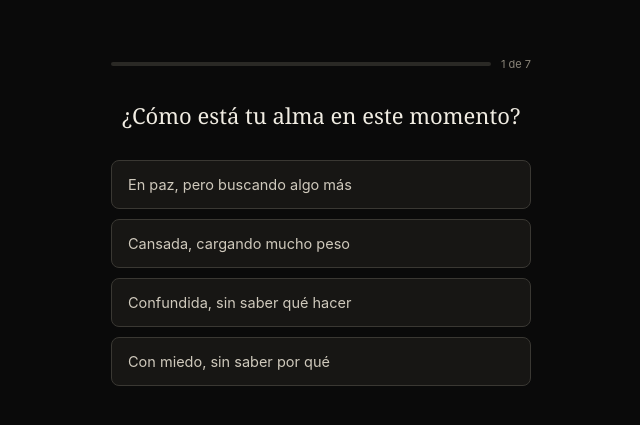
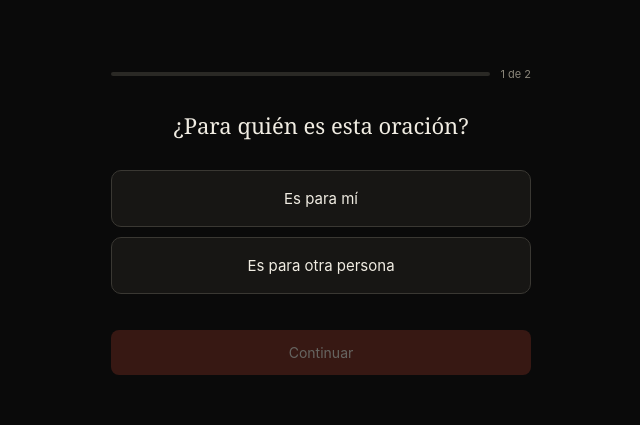
Before and after one commit to firres190/santuario-quiz, a plain HTML site: page quiz.html in a window 1280 px wide. Shown: the part 179-604 px from the top of the page, without its empty margins (319-959 px from the left). Drawn offline with Linux system fonts and the light colour scheme.

Commit message:
Add files via upload

```diff
--- a/quiz.html
+++ b/quiz.html
@@ -11,7 +11,7 @@ n.callMethod.apply(n,arguments):n.queue.push(arguments)};if(!f._fbq)f._fbq=n;
 n.push=n;n.loaded=!0;n.version='2.0';n.queue=[];t=b.createElement(e);t.async=!0;
 t.src=v;s=b.getElementsByTagName(e)[0];s.parentNode.insertBefore(t,s)}(window,
 document,'script','https://connect.facebook.net/en_US/fbevents.js');
-fbq('init', 'TU_PIXEL_ID_AQUI');
+fbq('init', '2628120420939405');
 fbq('track', 'PageView');
 </script>
 
@@ -152,6 +152,70 @@ fbq('track', 'PageView');
     cursor: not-allowed;
   }
 
+  .dest-options {
+    display: flex;
+    flex-direction: column;
+    gap: 10px;
+    width: 100%;
+    max-width: 420px;
+  }
+
+  .dest-btn {
+    background: var(--bg-card);
+    border: 0.5px solid var(--border);
+    color: var(--text-primary);
+    padding: 18px 16px;
+    border-radius: 10px;
+    font-size: 15px;
+    cursor: pointer;
+    font-family: inherit;
+    transition: background 0.15s ease, border-color 0.15s ease;
+  }
+
+  .dest-btn.selected {
+    border-color: var(--accent-light);
+    background: #1d1813;
+  }
+
+  .extra-fields {
+    display: flex;
+    flex-direction: column;
+    gap: 10px;
+    width: 100%;
+    max-width: 420px;
+    margin-top: 4px;
+  }
+
+  .field-label {
+    font-size: 11px;
+    color: var(--text-tertiary);
+    text-align: left;
+    letter-spacing: 0.5px;
+  }
+
+  .chip-row {
+    display: flex;
+    flex-wrap: wrap;
+    gap: 8px;
+  }
+
+  .chip {
+    background: var(--bg-card);
+    border: 0.5px solid var(--border);
+    color: var(--text-secondary);
+    padding: 9px 14px;
+    border-radius: 20px;
+    font-size: 13px;
+    cursor: pointer;
+    font-family: inherit;
+  }
+
+  .chip.selected {
+    border-color: var(--accent-light);
+    background: #1d1813;
+    color: var(--text-primary);
+  }
+
   .fade-in {
     animation: fadeIn 0.35s ease both;
   }
@@ -179,20 +243,15 @@ fbq('track', 'PageView');
 
   const questions = [
     {
-      id: 'estado_alma',
-      text: '¿Cómo está tu alma en este momento?',
-      type: 'choice',
-      options: [
-        'En paz, pero buscando algo más',
-        'Cansada, cargando mucho peso',
-        'Confundida, sin saber qué hacer',
-        'Con miedo, sin saber por qué'
-      ]
+      id: 'destinatario',
+      text: '¿Para quién es esta oración?',
+      type: 'combo_destinatario'
     },
     {
       id: 'area_vida',
       text: '¿Qué es lo que más pesa en tu corazón hoy?',
       type: 'choice',
+      showIf: (a) => a.destinatario && a.destinatario.tipo === 'personal',
       options: [
         { label: 'Mi salud o la de alguien que amo', santo: 'San Rafael Arcángel' },
         { label: 'Un miedo que no me deja en paz', santo: 'San Miguel Arcángel' },
@@ -204,42 +263,12 @@ fbq('track', 'PageView');
       id: 'emocion',
       text: 'Si pudieras decirle una sola frase a Dios ahora mismo, ¿cuál sería el sentimiento detrás?',
       type: 'choice',
+      showIf: (a) => a.destinatario && a.destinatario.tipo === 'personal',
       options: [
-        'Ayúdame, ya no puedo sola/o',
+        'Ayúdame, ya no puedo más',
         'Dame fuerzas para seguir',
         'Perdóname o ayúdame a perdonar',
         'Gracias, aunque esté sufriendo'
-      ]
-    },
-    {
-      id: 'tiempo',
-      text: '¿Desde cuándo cargas con esto?',
-      type: 'choice',
-      options: [
-        'Hace pocos días',
-        'Hace varios meses',
-        'Hace años',
-        'No recuerdo un momento en que no estuviera ahí'
-      ]
-    },
-    {
-      id: 'devocion',
-      text: '¿Le tienes una devoción especial a algún santo o figura?',
-      type: 'choice',
-      options: [
-        'San Rafael Arcángel',
-        'San Miguel Arcángel',
-        'La Virgen María',
-        'Ninguno en particular, solo creo en Dios'
-      ]
-    },
-    {
-      id: 'destinatario',
-      text: '¿Esta oración es para ti o para otra persona?',
-      type: 'choice',
-      options: [
-        { label: 'Es para mí', tipo: 'personal' },
-        { label: 'Es para otra persona', tipo: 'otro' }
       ]
     },
     {
@@ -250,28 +279,22 @@ fbq('track', 'PageView');
       showIf: (a) => a.destinatario && a.destinatario.tipo === 'personal'
     },
     {
-      id: 'nombre_destinatario',
-      text: '¿Cómo se llama esa persona?',
-      type: 'text',
-      placeholder: 'Su nombre',
-      showIf: (a) => a.destinatario && a.destinatario.tipo === 'otro'
-    },
-    {
-      id: 'parentesco',
-      text: '¿Qué es esa persona para ti?',
+      id: 'motivo_otro',
+      text: '¿Por qué deseas interceder por ella?',
       type: 'choice',
+      showIf: (a) => a.destinatario && a.destinatario.tipo === 'otro',
       options: [
-        'Mi madre o mi padre',
-        'Mi hijo o mi hija',
-        'Mi pareja',
-        'Un familiar cercano',
-        'Un amigo o amiga'
-      ],
-      showIf: (a) => a.destinatario && a.destinatario.tipo === 'otro'
+        { label: 'Por su salud', santo: 'San Rafael Arcángel' },
+        { label: 'Por su dinero o trabajo', santo: 'San Rafael Arcángel' },
+        { label: 'Por protección espiritual', santo: 'San Miguel Arcángel' },
+        { label: 'Por su paz y consuelo', santo: 'Virgen María' },
+        { label: 'Por una causa difícil', santo: 'Santa Rita de Casia' }
+      ]
     },
     {
       id: 'listo',
       text: '¿Estás listo o lista para recibir tu oración?',
+      textOtro: '¿Estás listo o lista para recibir la sanación?',
       type: 'choice',
       options: [
         'Sí, la necesito ahora',
@@ -293,13 +316,38 @@ fbq('track', 'PageView');
     const container = document.getElementById('quiz-container');
     const progressPct = Math.round((visibleIndex / visible.length) * 100);
 
+    const esParaOtroActual = answers.destinatario && answers.destinatario.tipo === 'otro';
+    const qtext = (esParaOtroActual && q.textOtro) ? q.textOtro : q.text;
+
     let breadcrumbHtml = '';
-    if (currentIndex > 0 && answers.area_vida) {
-      breadcrumbHtml = `<p class="breadcrumb">Elegiste: ${answers.area_vida.label.toLowerCase()}</p>`;
+    const motivoRespondido = answers.area_vida || answers.motivo_otro;
+    if (currentIndex > 0 && motivoRespondido && q.id !== 'destinatario') {
+      breadcrumbHtml = `<p class="breadcrumb">Elegiste: ${motivoRespondido.label.toLowerCase()}</p>`;
     }
 
     let bodyHtml = '';
-    if (q.type === 'choice') {
+
+    if (q.type === 'combo_destinatario') {
+      const tipo = answers.destinatario ? answers.destinatario.tipo : null;
+      const parentescoSel = answers.parentesco ? answers.parentesco.label : null;
+      bodyHtml = `
+        <div class="dest-options">
+          <button class="dest-btn ${tipo === 'personal' ? 'selected' : ''}" onclick="setDestinatario('personal')">Es para mí</button>
+          <button class="dest-btn ${tipo === 'otro' ? 'selected' : ''}" onclick="setDestinatario('otro')">Es para otra persona</button>
+        </div>
+        <div class="extra-fields" id="extra-fields" style="display:${tipo === 'otro' ? 'flex' : 'none'}">
+          <span class="field-label">¿Cómo se llama?</span>
+          <input type="text" class="text-input" id="nombre-destinatario-input" placeholder="Su nombre" maxlength="40" value="${answers.nombre_destinatario ? answers.nombre_destinatario.label : ''}">
+          <span class="field-label">¿Qué es para ti?</span>
+          <div class="chip-row" id="parentesco-chips">
+            ${['Mi madre o mi padre', 'Mi hijo o mi hija', 'Mi pareja', 'Un familiar', 'Un amigo o amiga'].map(p =>
+              `<button class="chip ${parentescoSel === p ? 'selected' : ''}" onclick="setParentesco('${p}')">${p}</button>`
+            ).join('')}
+          </div>
+        </div>
+        <button class="continue-btn" id="continue-btn-dest" style="margin-top:8px" disabled onclick="confirmDestinatario()">Continuar</button>
+      `;
+    } else if (q.type === 'choice') {
       bodyHtml = `<div class="options">` +
         q.options.map((opt, i) => {
           const label = typeof opt === 'string' ? opt : opt.label;
@@ -320,7 +368,7 @@ fbq('track', 'PageView');
           <span class="progress-label">${visibleIndex + 1} de ${visible.length}</span>
         </div>
         ${breadcrumbHtml}
-        <p class="qtext">${q.text}</p>
+        <p class="qtext">${qtext}</p>
         ${bodyHtml}
       </div>
     `;
@@ -334,7 +382,47 @@ fbq('track', 'PageView');
       input.focus();
     }
 
-    track('ViewContent', { content_name: 'quiz_pregunta_' + (currentIndex + 1) });
+    if (q.type === 'combo_destinatario') {
+      updateDestContinueBtn();
+    }
+
+    track('ViewContent', { content_name: 'quiz_pregunta_' + (visibleIndex + 1) });
+  }
+
+  function setDestinatario(tipo) {
+    answers.destinatario = { tipo };
+    render();
+  }
+
+  function setParentesco(label) {
+    answers.parentesco = { label };
+    render();
+  }
+
+  function updateDestContinueBtn() {
+    const btn = document.getElementById('continue-btn-dest');
+    const nombreInput = document.getElementById('nombre-destinatario-input');
+    if (nombreInput) {
+      nombreInput.addEventListener('input', () => {
+        answers.nombre_destinatario = { label: nombreInput.value.trim() };
+        updateDestContinueBtn();
+      });
+    }
+    if (!btn) return;
+    const tipo = answers.destinatario ? answers.destinatario.tipo : null;
+    if (tipo === 'personal') {
+      btn.disabled = false;
+    } else if (tipo === 'otro') {
+      const nombreOk = answers.nombre_destinatario && answers.nombre_destinatario.label;
+      const parentescoOk = answers.parentesco && answers.parentesco.label;
+      btn.disabled = !(nombreOk && parentescoOk);
+    } else {
+      btn.disabled = true;
+    }
+  }
+
+  function confirmDestinatario() {
+    advance();
   }
 
   function selectOption(i) {
@@ -367,14 +455,19 @@ fbq('track', 'PageView');
   function finishQuiz() {
     track('Lead', { content_name: 'quiz_completado' });
 
-    const santo = answers.area_vida && answers.area_vida.santo ? answers.area_vida.santo : 'San Rafael Arcángel';
     const esParaOtro = answers.destinatario && answers.destinatario.tipo === 'otro';
+
+    const motivoRespondido = esParaOtro ? answers.motivo_otro : answers.area_vida;
+    const santo = motivoRespondido && motivoRespondido.santo ? motivoRespondido.santo : 'San Rafael Arcángel';
 
     const nombre = esParaOtro
       ? (answers.nombre_destinatario ? answers.nombre_destinatario.label : '')
       : (answers.nombre ? answers.nombre.label : '');
 
-    const peticion = answers.emocion ? answers.emocion.label : '';
+    const peticion = esParaOtro
+      ? (motivoRespondido ? motivoRespondido.label : '')
+      : (answers.emocion ? answers.emocion.label : '');
+
     const parentesco = esParaOtro && answers.parentesco ? answers.parentesco.label : '';
 
     const params = new URLSearchParams({
```
Also changed, not shown: index.html (+1 -1 lines), loader.html (+1 -1 lines), preview.html (+1 -1 lines).
